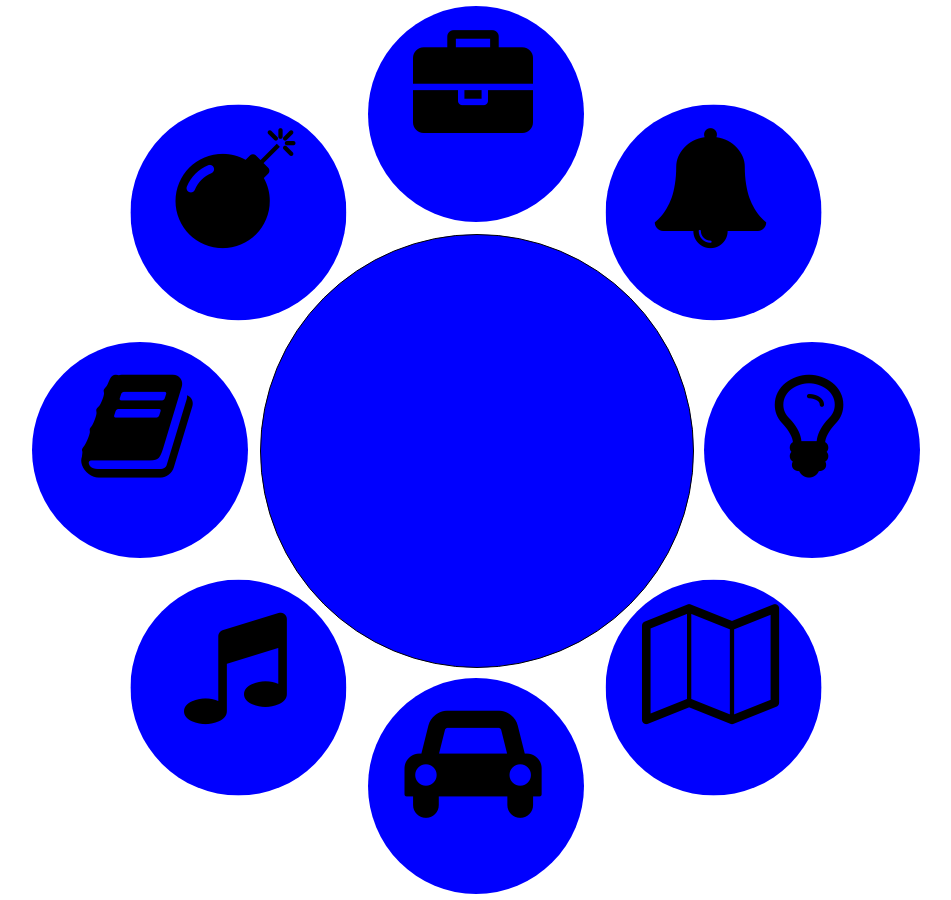
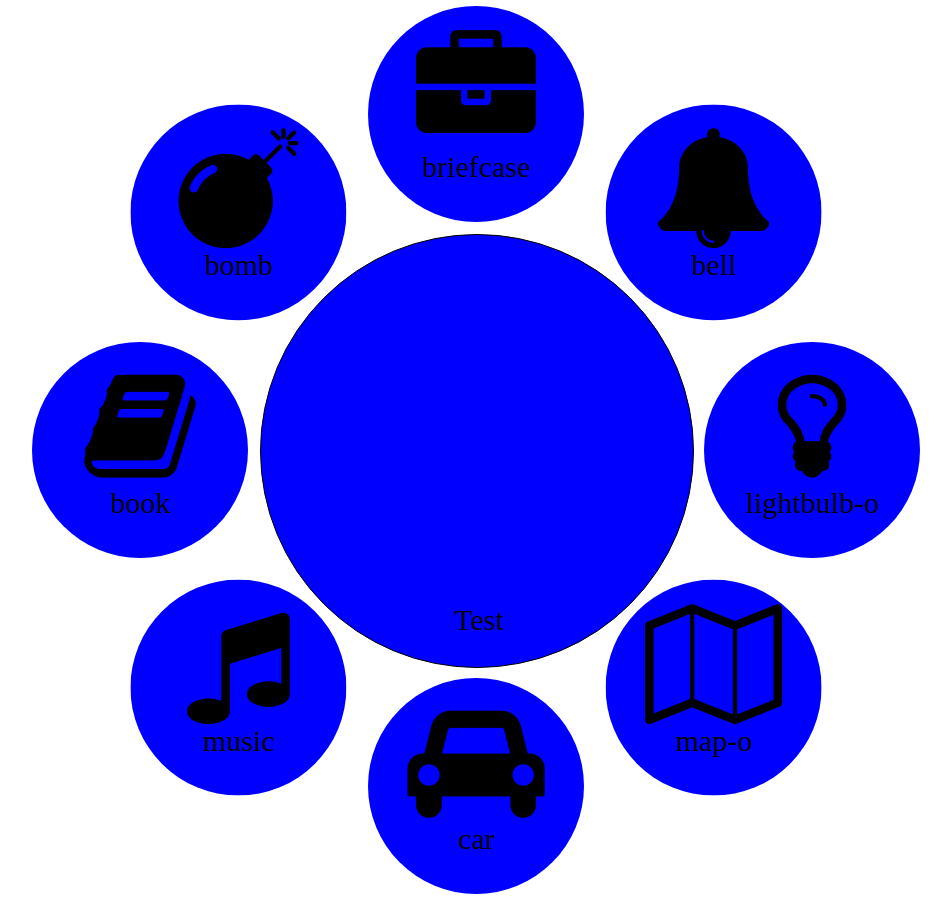
Before and after one commit to zzastrow2015/tl-js.github.io, a Jekyll site: the page bubbles/bubbles.html, which Jekyll copies as it is, in a window 1280 px wide. Shown: the whole page, without its empty margins (164-1115 px from the left). Built offline with Jekyll 4.4.1, drawn with Linux system fonts in a browser that asks for light colours; nearby versions of some CDN libraries.

Commit message:
Added text boxes to the bubbles

```diff
--- a/bubbles/bubbles.css
+++ b/bubbles/bubbles.css
@@ -88,6 +88,13 @@
 	border: 1px solid black;
 }
 
+.bubble-center span {
+	position: absolute;
+	width: 14.5em;
+	bottom: 1em;
+	left: 0em;
+}
+
 .bubble-ring {
 	background: blue;
 	border-radius: 50%;
@@ -111,13 +118,18 @@
 	width: 4em;
 	height: 4em;
 	margin: -2em;
+	text-align: center;
+}
+
+.bubble-container span {
+	font-size: 1.25em;
 }
 
 .bubble-fa-icon {
 	text-align: center;
 	width: 1.75em;
 	font-size: 5em !important;
-	margin: .2em auto
+	margin-top: .2em;
 }
 
 .bubble-fa-icon-center {
--- a/bubbles/bubbles.js
+++ b/bubbles/bubbles.js
@@ -103,34 +103,42 @@ angular.module('bubbleView.view', ['ngRoute'])
 					break;
 				case 1:
 					$scope.bubble1Icon = fontAwesomeIcons[fontAwesomeIndex].icon;
+					$scope.bubble1Text = fontAwesomeIcons[fontAwesomeIndex].name;
 					//$scope.bubble1 = false;
 					break;
 				case 2:
 					$scope.bubble2Icon = fontAwesomeIcons[fontAwesomeIndex].icon;
+					$scope.bubble2Text = fontAwesomeIcons[fontAwesomeIndex].name;
 					//$scope.bubble2 = false;
 					break;
 				case 3:
 					$scope.bubble3Icon = fontAwesomeIcons[fontAwesomeIndex].icon;
+					$scope.bubble3Text = fontAwesomeIcons[fontAwesomeIndex].name;
 					//$scope.bubble3 = false;
 					break;
 				case 4:
 					$scope.bubble4Icon = fontAwesomeIcons[fontAwesomeIndex].icon;
+					$scope.bubble4Text = fontAwesomeIcons[fontAwesomeIndex].name;
 					//$scope.bubble4 = false;
 					break;
 				case 5:
 					$scope.bubble5Icon = fontAwesomeIcons[fontAwesomeIndex].icon;
+					$scope.bubble5Text = fontAwesomeIcons[fontAwesomeIndex].name;
 					//$scope.bubble5 = false;
 					break;
 				case 6:
 					$scope.bubble6Icon = fontAwesomeIcons[fontAwesomeIndex].icon;
+					$scope.bubble6Text = fontAwesomeIcons[fontAwesomeIndex].name;
 					//$scope.bubble6 = false;
 					break;
 				case 7:
 					$scope.bubble7Icon = fontAwesomeIcons[fontAwesomeIndex].icon;
+					$scope.bubble7Text = fontAwesomeIcons[fontAwesomeIndex].name;
 					//$scope.bubble7 = false;
 					break;
 				case 8:
 					$scope.bubble8Icon = fontAwesomeIcons[fontAwesomeIndex].icon;
+					$scope.bubble8Text = fontAwesomeIcons[fontAwesomeIndex].name;
 					//$scope.bubble8 = false;
 					break;
 			}
@@ -150,13 +158,21 @@ angular.module('bubbleView.view', ['ngRoute'])
 		$scope.bubble8 = true;
 
 		$scope.bubble1Icon = "fa-lightbulb-o";
+		$scope.bubble1Text = "lightbulb-o";
 		$scope.bubble2Icon = "fa-map-o";
+		$scope.bubble2Text = "map-o";
 		$scope.bubble3Icon = "fa-music";
+		$scope.bubble3Text = "music";
 		$scope.bubble4Icon = "fa-book";
+		$scope.bubble4Text = "book";
 		$scope.bubble5Icon = "fa-bomb";
+		$scope.bubble5Text = "bomb";
 		$scope.bubble6Icon = "fa-bell";
+		$scope.bubble6Text = "bell";
 		$scope.bubble7Icon = "fa-car";
+		$scope.bubble7Text = "car";
 		$scope.bubble8Icon = "fa-briefcase";
+		$scope.bubble8Text = "briefcase";
 
 //In order to scale the bubble view you can mess with the font-size style on the bubble-container div. Default is 16px
 //In order to calculate the right font-size: take the current height and divide by 37 (number of em's from top to bottom with all circles shown.
--- a/bubbles/view.html
+++ b/bubbles/view.html
@@ -1,30 +1,38 @@
 <div id="bubble-container" class='bubble-container'>
 	<div id="centerDiv" class='center bubble-center' ng-click="poke(0)">
-
+		<span>Test</span>
 	</div>
 
 	<div ng-show="bubble1" class='deg-0 bubble-ring' ng-click="poke(1)">
 		<i class="fa bubble-fa-icon" ng-class="bubble1Icon"></i>
+		<span>{{bubble1Text}}</span>
 	</div>
 	<div ng-show="bubble2" class='deg-45 bubble-ring' ng-click="poke(2)">
 		<i class="fa bubble-fa-icon" ng-class="bubble2Icon"></i>
+		<span>{{bubble2Text}}</span>
 	</div>
 	<div ng-show="bubble3" class='deg-135 bubble-ring' ng-click="poke(3)">
 		<i class="fa bubble-fa-icon" ng-class="bubble3Icon"></i>
+		<span>{{bubble3Text}}</span>
 	</div>
 	<div ng-show="bubble4" class='deg-180 bubble-ring' ng-click="poke(4)">
 		<i class="fa bubble-fa-icon" ng-class="bubble4Icon"></i>
+		<span>{{bubble4Text}}</span>
 	</div>
 	<div ng-show="bubble5" class='deg-225 bubble-ring' ng-click="poke(5)">
 		<i class="fa bubble-fa-icon" ng-class="bubble5Icon"></i>
+		<span>{{bubble5Text}}</span>
 	</div>
 	<div ng-show="bubble6" class='deg-315 bubble-ring' ng-click="poke(6)">
 		<i class="fa bubble-fa-icon" ng-class="bubble6Icon"></i>
+		<span>{{bubble6Text}}</span>
 	</div>
 	<div ng-show="bubble7" class='deg-90 bubble-ring' ng-click="poke(7)">
 		<i class="fa bubble-fa-icon" ng-class="bubble7Icon"></i>
+		<span>{{bubble7Text}}</span>
 	</div>
 	<div ng-show="bubble8" class='deg-270 bubble-ring' ng-click="poke(8)">
 		<i class="fa bubble-fa-icon" ng-class="bubble8Icon"></i>
+		<span>{{bubble8Text}}</span>
 	</div>
 </div>
```
